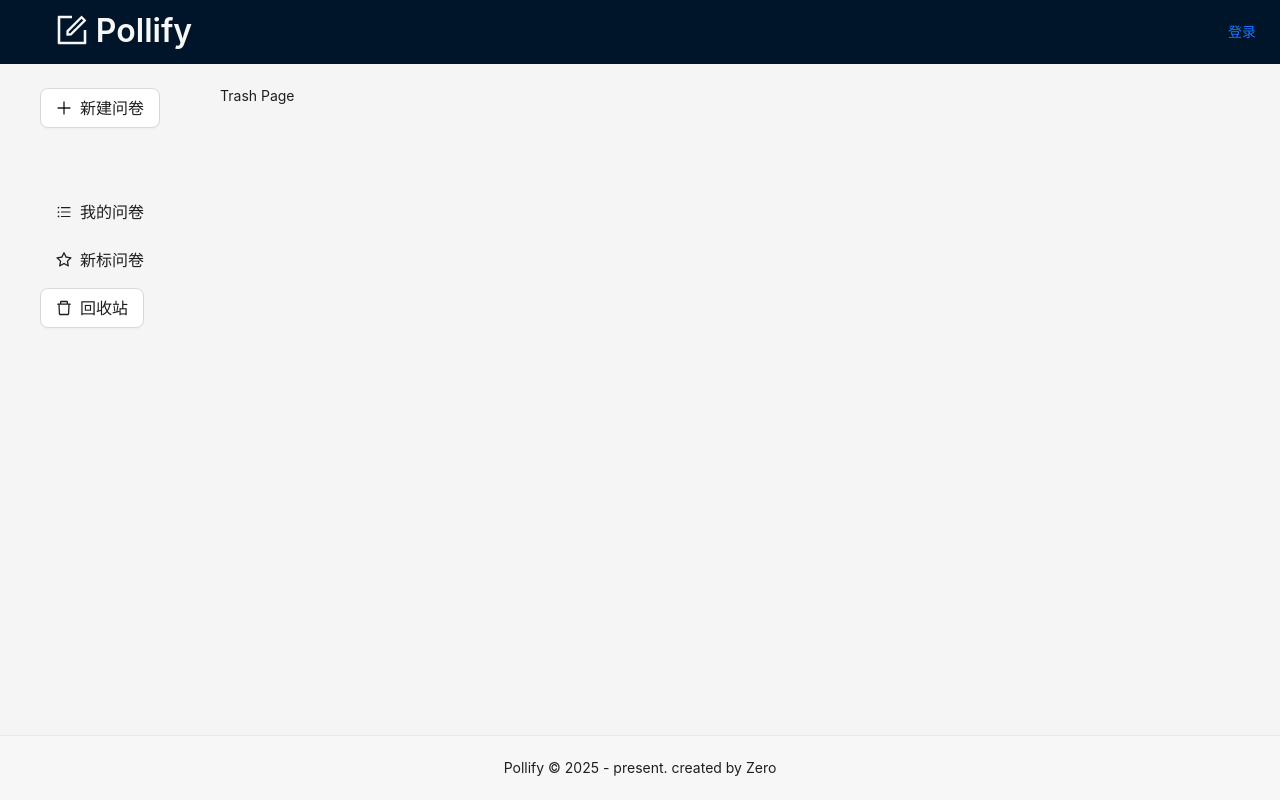
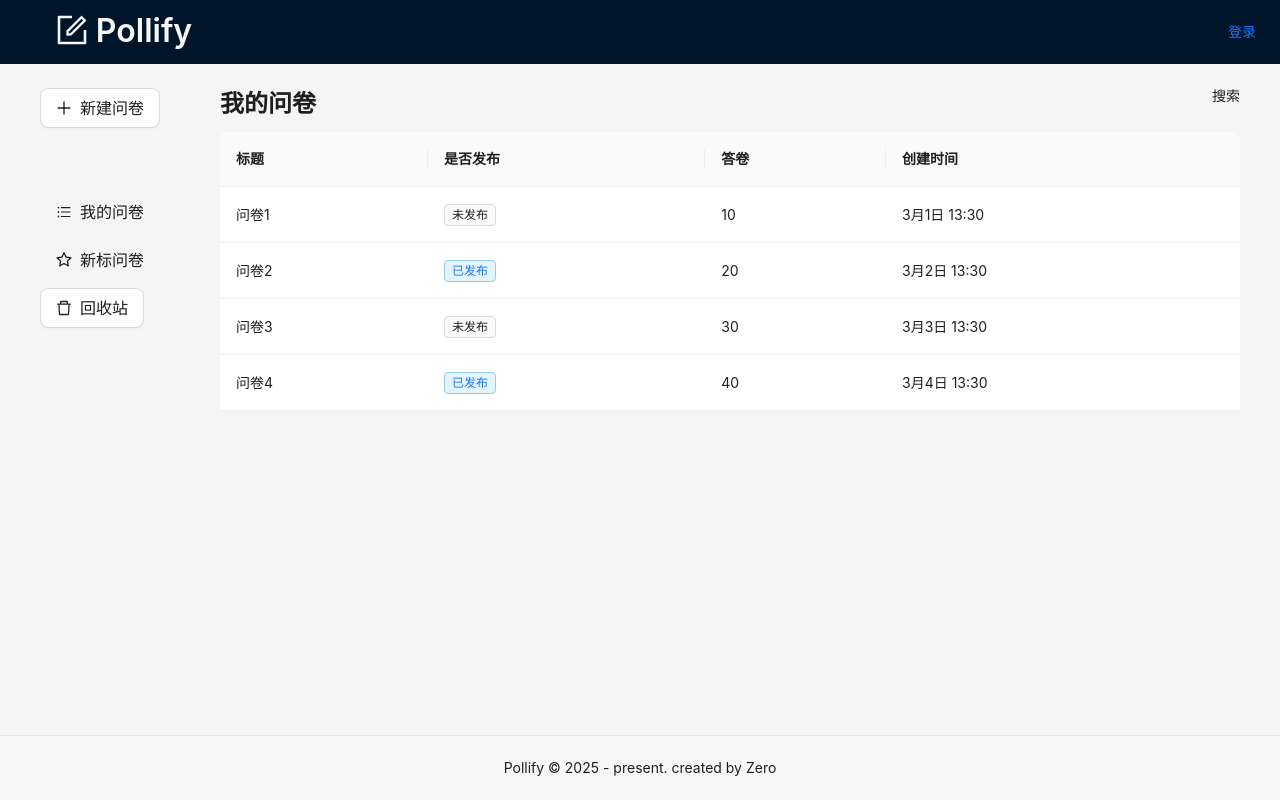
Before and after one commit to Eomnational/Pollify, a React (Vite) app: page /manage/trash in a window 1280 px wide. Built offline with nearby package versions, Linux system fonts and the light colour scheme.

Commit message:
feat:完善星标和回收站页面

```diff
--- a/src/pages/manage/List.tsx
+++ b/src/pages/manage/List.tsx
@@ -53,7 +53,7 @@ const List:FC = () => {
     </div>
     <div className={styles.content} >
       {/* 问卷判断 */}
-      {rawQuestionList.length>0&&rawQuestionList.map(q=>{
+      {list.length>0&&list.map(q=>{
         const {_id}=q
         return <QuestionCard key={_id} {...q} />
     })}</div>
--- a/src/pages/manage/Star.tsx
+++ b/src/pages/manage/Star.tsx
@@ -42,7 +42,8 @@ const rawQuestionList = [
 const Star:FC = () => {
 
   const [list,setList] = useState(rawQuestionList);
-  return (<>
+  return (
+          <>
               <div className={styles.header}>
                 <div className={styles.left}>
                     <Title level={3}>星标问卷</Title>
@@ -51,10 +52,13 @@ const Star:FC = () => {
             </div>
             <div className={styles.content} >
               {/* 问卷判断 */}
-              {rawQuestionList.length>0&&rawQuestionList.map(q=>{
+              {list.length === 0 && <Empty description="暂无数据" />}
+              { list.length > 0 && list.map(q=>{
                 const {_id}=q
                 return <QuestionCard key={_id} {...q} />
-            })}</div>
+            })}
+            </div>
+
             <div className={styles.footer}>分页</div>
        </>
   )
--- a/src/pages/manage/Trash.tsx
+++ b/src/pages/manage/Trash.tsx
@@ -1,9 +1,117 @@
-import React,{FC} from'react';
+import React,{FC,useState} from'react';
+import styles from './common.module.scss';
+import { Empty, Table, Tag,Button, Space, Typography,Modal } from 'antd';
 
+const {confirm}=Modal;
+const { Title } = Typography;
+const rawQuestionList = [
+  {
+      _id: 'q1',
+      title: '问卷1',
+      isPublished: false,
+      isStar:false,
+      answerCount: 10,
+      createAt: '3月1日 13:30',
+    },
+    {
+      _id: 'q2',
+      title: '问卷2',
+      isPublished: true,
+      isStar:true,
+      answerCount: 20,
+      createAt: '3月2日 13:30',
+    },
+    {
+      _id: 'q3',
+      title: '问卷3',
+      isPublished: false,
+      isStar:true,
+      answerCount: 30,
+      createAt: '3月3日 13:30',
+    },
+    {
+      _id: 'q4',
+      title: '问卷4',
+      isPublished: true,
+      isStar:false,
+      answerCount: 40,
+      createAt: '3月4日 13:30',
+    },
+]
 
 const Trash:FC = () => {
-  return (<>
-  <div>Trash Page</div>
+  const [list,setList] = useState(rawQuestionList);
+  const [selectedIds, setSelectedIds] = useState<string[]>([]);
+  const tableColumns = [
+    {
+      title: '标题',
+      dataIndex: 'title'
+      // key: 'title', // 循环列的 key ，它会默认取 dataIndex 的值
+    },
+    {
+      title: '是否发布',
+      dataIndex: 'isPublished',
+      render: (isPublished: boolean) => {
+        return isPublished ? <Tag color="processing">已发布</Tag> : <Tag>未发布</Tag>
+      }
+    },
+    {
+      title: '答卷',
+      dataIndex: 'answerCount'
+    },
+    {
+      title: '创建时间',
+      dataIndex: 'createAt'
+    }
+  ]
+  const TableElem = () => (
+    <>
+      <div style={{ marginBottom: '16px' }}>
+        <Space>
+          <Button
+            type="primary"
+            disabled={selectedIds.length === 0}
+            // loading={recoverLoading}
+            onClick={recover}
+          >
+            恢复
+          </Button>
+          <Button danger disabled={selectedIds.length === 0} onClick={del}>
+            彻底删除
+          </Button>
+        </Space>
+      </div>
+      <div style={{ border: '1px solid #e8e8e8' }}>
+        <Table
+          dataSource={list}
+          columns={tableColumns}
+          pagination={false}
+          rowKey={(q) => q._id}
+          rowSelection={{
+            type: 'checkbox',
+            hideSelectAll: false,
+            selectedRowKeys: selectedIds,
+            onChange: (selectedRowKeys) => {
+              // console.log(selectedRowKeys)
+              setSelectedIds(selectedRowKeys as string[])
+            }
+          }}
+        />
+      </div>
+    </>
+  )
+  return (
+  <>
+      <div className={styles.header}>
+            <div className={styles.left}>
+                <Title level={3}>我的问卷</Title>
+            </div>
+            <div className={styles.right}>搜索</div>
+        </div>
+      <div className={styles.content}>
+        {list.length===0&&<Empty description="暂无问卷" /> }
+        {list.length>0&&<Table dataSource={list} columns={tableColumns} pagination={false}/>}
+      </div>
   </>)
 }
 
```
